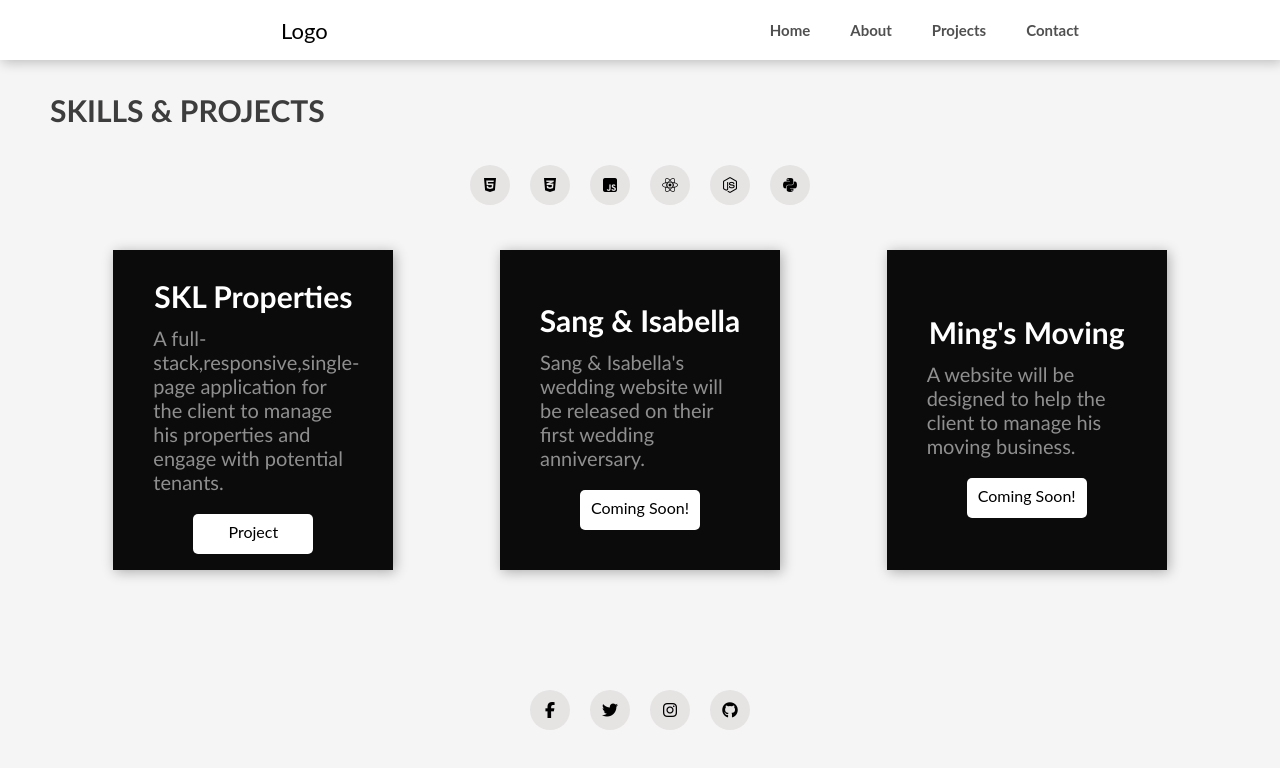
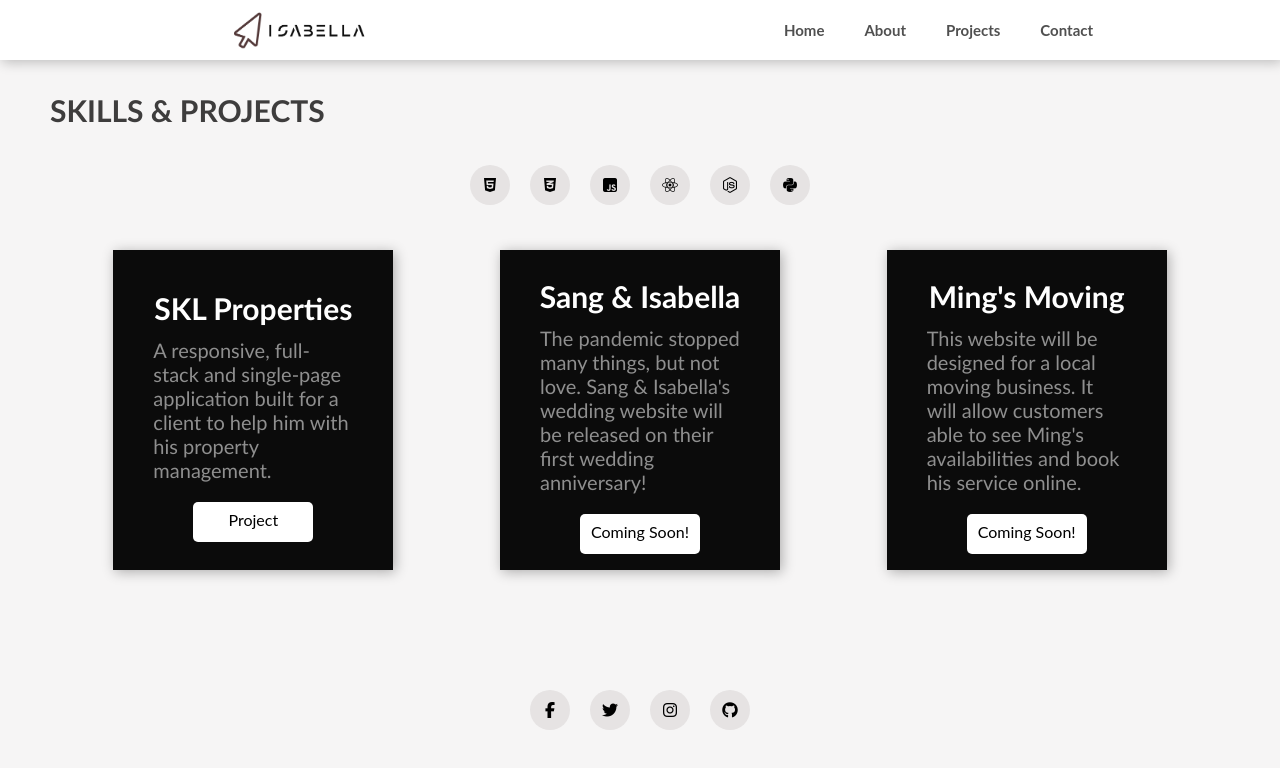
Before and after one commit to IsabellaGuo/IsabellaPortfolio, a React (Create React App) app: page /projects in a window 1280 px wide. Shown: the top 768 px of the page. Built offline with nearby package versions, Linux system fonts and the light colour scheme.

Commit message:
Replaced all the placeholder.

```diff
--- a/src/components/Header.css
+++ b/src/components/Header.css
@@ -28,9 +28,10 @@ a {
 }
 
 .header__logo{
+    height: 40px;
     color: black;
     font-size: 22px;
-    margin: 0 0 0 80px;
+    margin: 0 0 0 40px;
 }
 
 @media only screen and (max-width: 550px){
--- a/src/components/Header.js
+++ b/src/components/Header.js
@@ -5,7 +5,7 @@ import "./Header.css";
 function Header() {
     return (
         <nav className="header__main">
-            <a href="#" className="header__logo">Logo</a>
+            <img className="header__logo" src={"./assets/logo.jpg"} alt="logo"  />
             <div className="header__nav">
                 <Link to="/" className="header__link">
                     <span>Home</span>
--- a/src/components/Projects.js
+++ b/src/components/Projects.js
@@ -33,7 +33,7 @@ function Projects() {
         <div className="projects__card">
           <p className="projects__title">SKL Properties</p>
           <p className="projects__des">
-          A full-stack,responsive,single-page application for the client to manage his properties and engage with potential tenants.
+          A responsive, full-stack and single-page application built for a client to help him with his property management.
           </p>
           <a
             className="projects__link"
@@ -46,7 +46,7 @@ function Projects() {
         <div className="projects__card">
           <p className="projects__title">Sang & Isabella</p>
           <p className="projects__des">
-            Sang & Isabella's wedding website will be released on their first wedding anniversary.
+            The pandemic stopped many things, but not love. Sang & Isabella's wedding website will be released on their first wedding anniversary!
           </p>
           <a className="projects__link" href="" target="_blank">
             Coming Soon!
@@ -55,7 +55,7 @@ function Projects() {
         <div className="projects__card">
           <p className="projects__title">Ming's Moving</p>
           <p className="projects__des">
-            A website will be designed to help the client to manage his moving business.
+            This website will be designed for a local moving business. It will allow customers able to see Ming's availabilities and book his service online.
           </p>
           <a className="projects__link" href="" target="_blank">
             Coming Soon!
```
Also changed, not shown: public/assets/logo.jpg (added).
